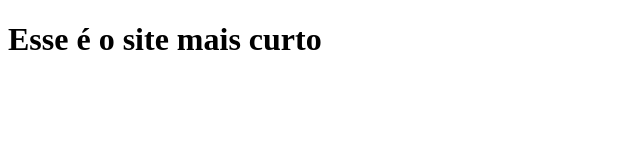
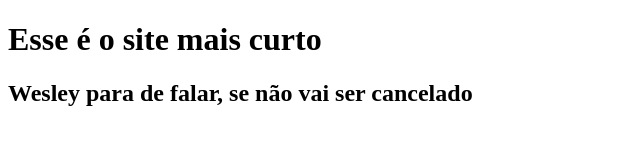
Before and after one commit to Moraes-33/Aula-git, a plain HTML site: page index.html in a window 1280 px wide. Shown: the whole page, without its empty margins (0-640 px from the left). Drawn offline with Linux system fonts and the light colour scheme.

Commit message:
commit 2 14-04

```diff
--- a/index.html
+++ b/index.html
@@ -7,5 +7,6 @@
 </head>
 <body>
     <h1>Esse é o site mais curto</h1>
+    <h2>Wesley para de falar, se não vai ser cancelado</h2>
 </body>
 </html>
```
